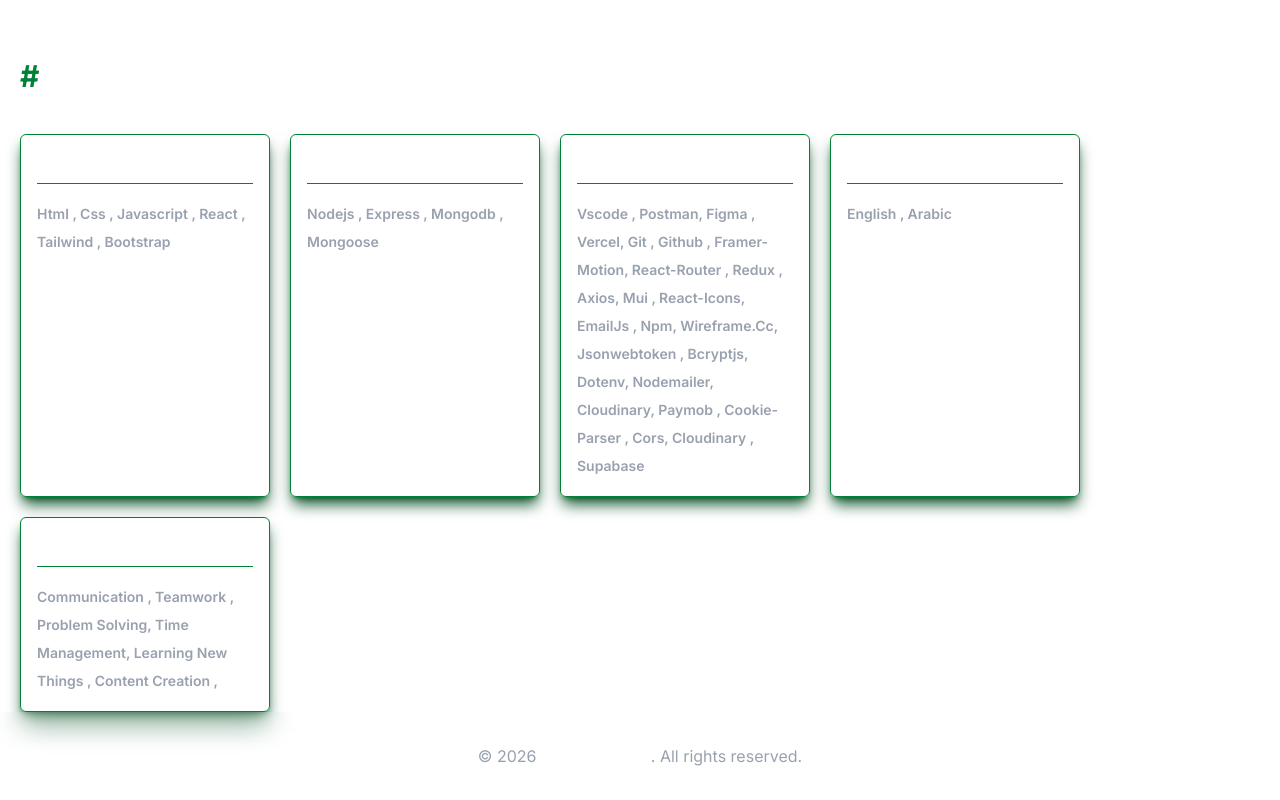
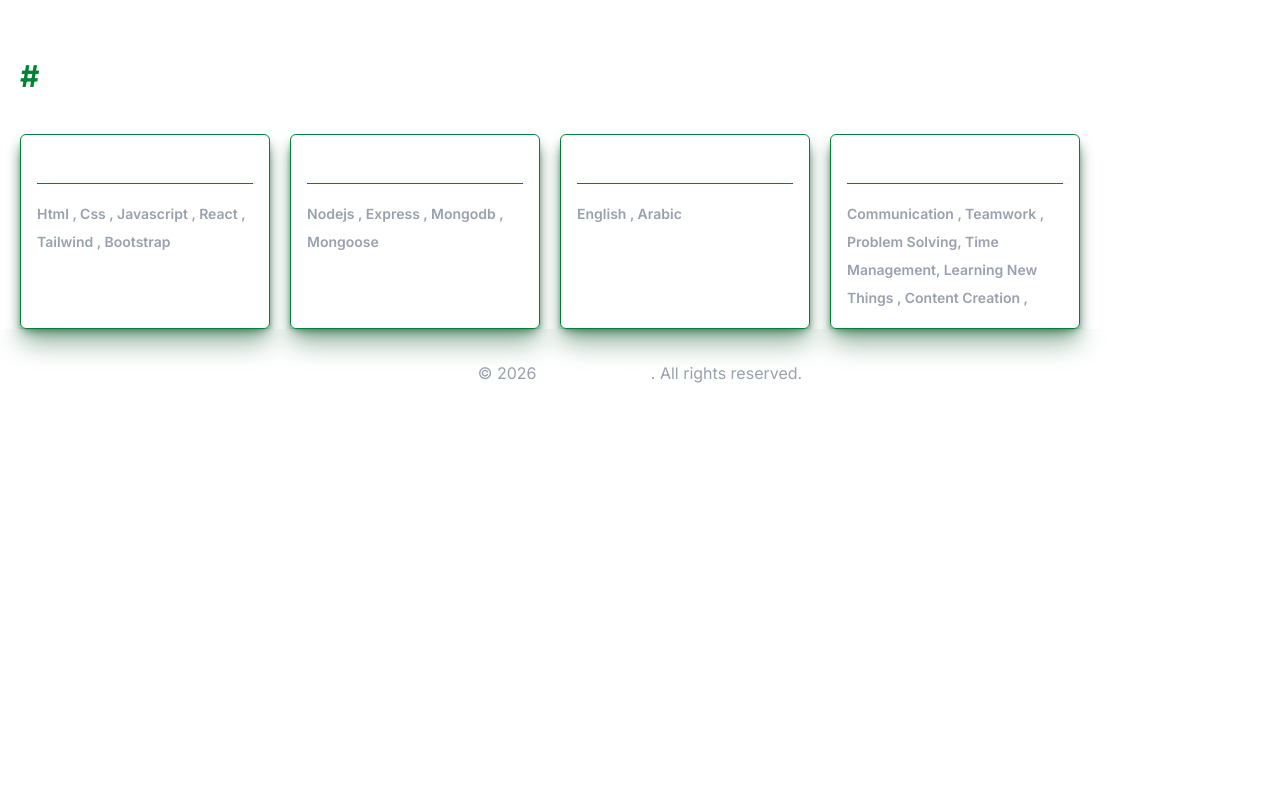
Before and after one commit to yt-programmer/yousseftarek, a React (Vite) app: page /about-me in a window 1280 px wide. Shown: the part 890-1690 px from the top of the page. After the commit the page ends 1307 px from the top, so only its background shows below. Built offline with nearby package versions, Linux system fonts and the light colour scheme; a web font is replaced by a local one.

Commit message:
edit skills and projects and sort home

```diff
--- a/src/components/AboutMe/SkillsInPage.jsx
+++ b/src/components/AboutMe/SkillsInPage.jsx
@@ -11,11 +11,6 @@ const skills = [
     skills: "nodejs , express , mongodb , mongoose  ",
   },
 
-  {
-    title: "tools",
-    skills:
-      "vscode , postman, figma , vercel, git , github , framer-motion, react-router , redux , axios, mui , react-icons, emailJs  , npm, wireframe.cc, jsonwebtoken , bcryptjs, dotenv, nodemailer, cloudinary, paymob , cookie-parser , cors,  cloudinary , supabase ",
-  },
   {
     title: "languages",
     skills: "english , Arabic",
--- a/src/components/Home/Skills.jsx
+++ b/src/components/Home/Skills.jsx
@@ -12,11 +12,6 @@ const skills = [
     skills: "nodejs , express , mongodb , mongoose  ",
   },
 
-  {
-    title: "tools",
-    skills:
-      "vscode , postman, figma , vercel, git , github , framer-motion, react-router , redux , axios, mui , react-icons, emailJs  , npm, wireframe.cc, jsonwebtoken , bcryptjs, dotenv, nodemailer, cloudinary, paymob , cookie-parser , cors,  cloudinary , supabase ",
-  },
   {
     title: "languages",
     skills: "english , Arabic",
--- a/src/components/common/ProjectCard.jsx
+++ b/src/components/common/ProjectCard.jsx
@@ -51,7 +51,7 @@ const ProjectCard = ({ title, skills, key, description, image, link }) => {
           whileInView={{ y: 0, opacity: 1 }}
           transition={{ duration: 0.5 }}
           href={link}
-          className="absolute bottom-4  text-shadow-md text-green-900 "
+          className=" mt-5  text-shadow-md text-green-900 "
         >
           <Button
             variant="outlined"
--- a/src/pages/Home.jsx
+++ b/src/pages/Home.jsx
@@ -9,10 +9,9 @@ const Home = () => {
   return (
     <section className="relative">
       <Hero />
+      <AboutMe />
       <Projects />
       <Skills />
-
-      <AboutMe />
       <Contacts />
     </section>
   );
```
